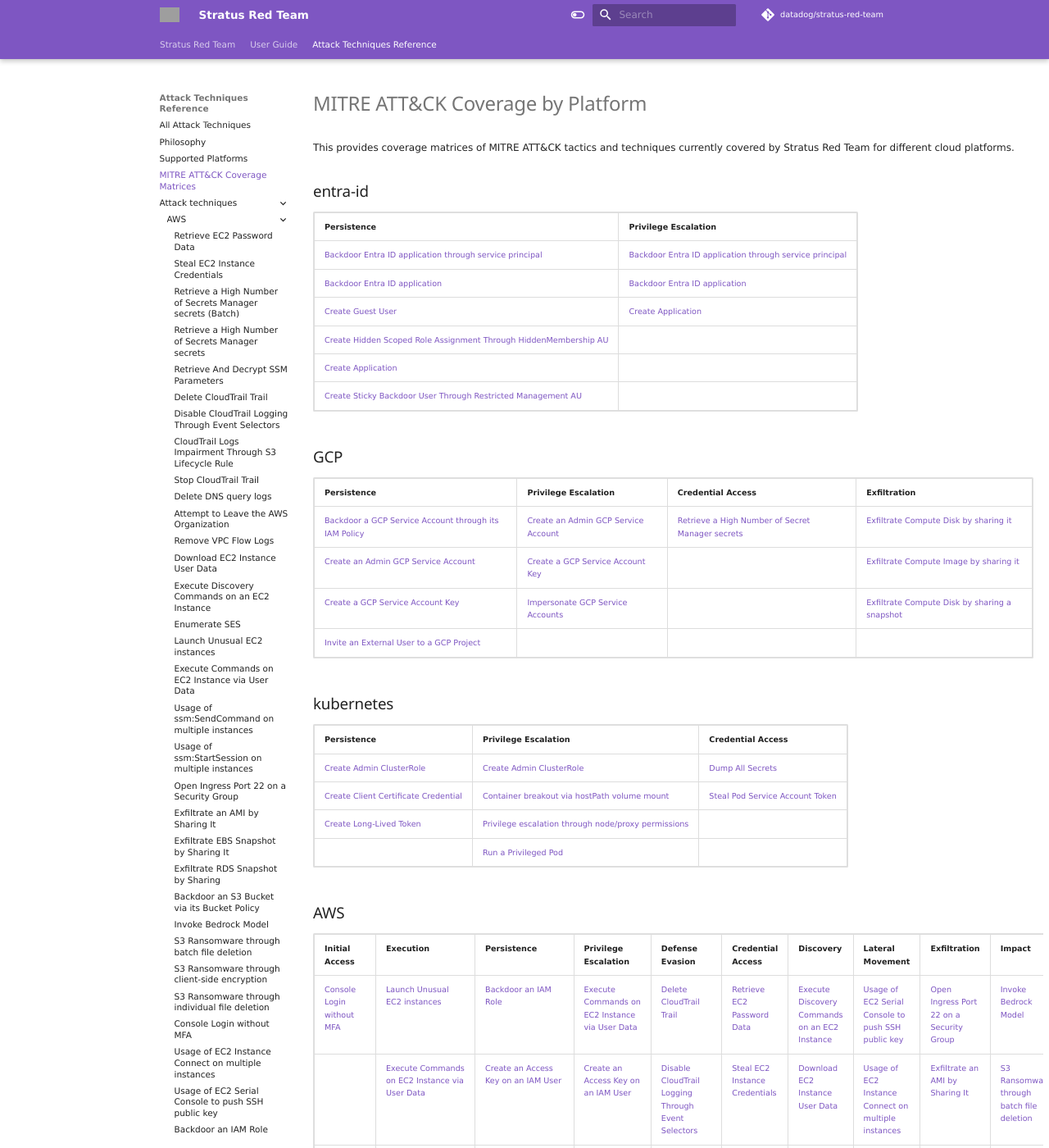
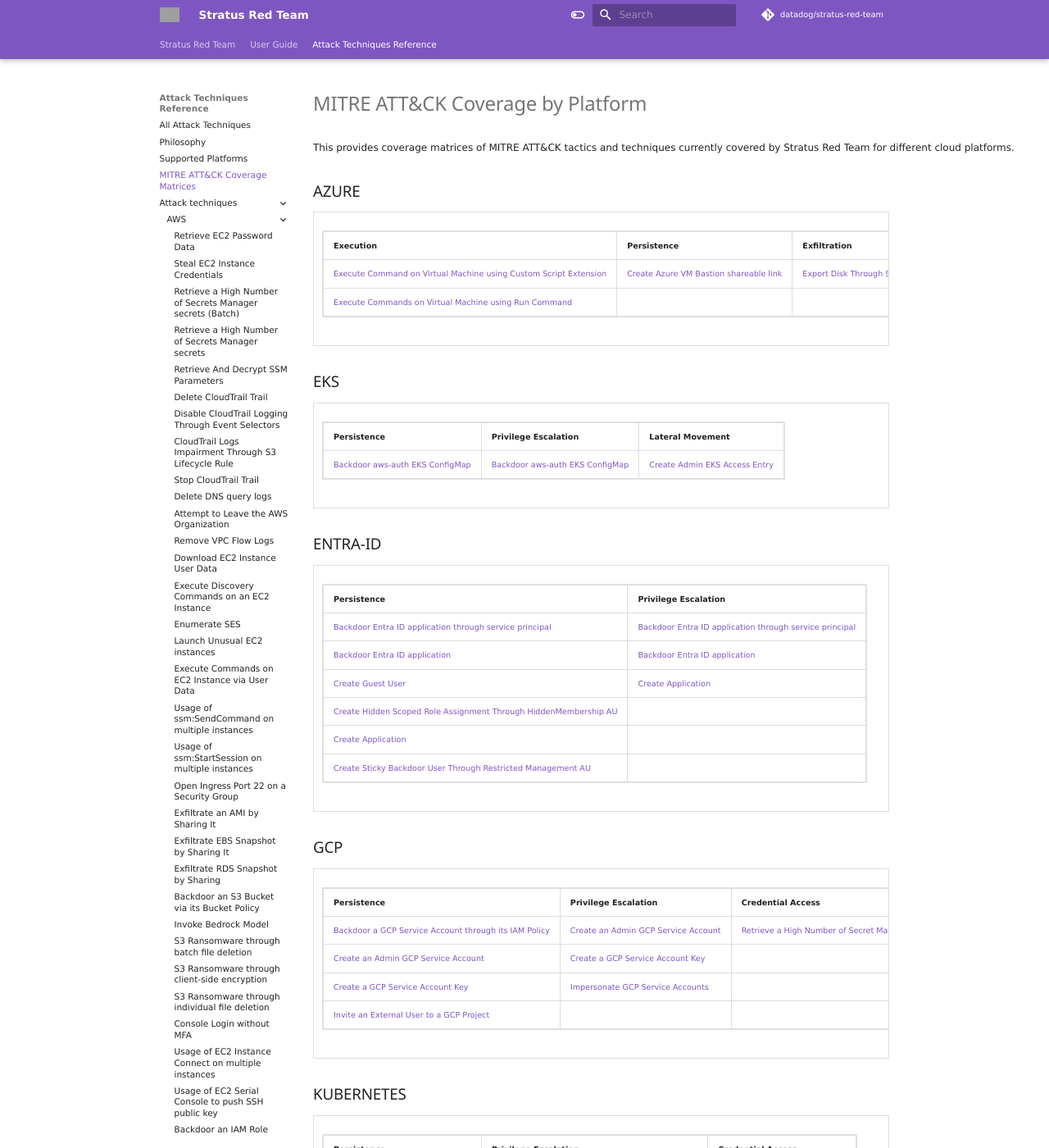
Before and after one commit to DataDog/stratus-red-team, an MkDocs documentation site: the page built from docs/attack-techniques/mitre-attack-coverage-matrices.md, in a window 1280 px wide and 1400 px high. Shown: the whole window at 82% size. Built offline with MkDocs 1.6.1 and Material for MkDocs 9.7.7, drawn with Linux system fonts in a browser that asks for light colours; nearby versions of some CDN libraries; library files that are not in the unit come from our copies; comment, search, counter and statistics services are not loaded; some of the changed text lies outside the part shown; grey boxes are pictures that could not be loaded.

Commit message:
Adds updated mitre-attack-coverage-matrices.md file
Signed-off-by: Anthony Mendonca <17821357+tmendonca28@users.noreply.github.com>

```diff
--- a/docs/attack-techniques/mitre-attack-coverage-matrices.md
+++ b/docs/attack-techniques/mitre-attack-coverage-matrices.md
@@ -1,16 +1,50 @@
 
 <style>
-	table { width: 100%; border-collapse: collapse; margin: 20px 0; font-size: 16px; }
-	th, td { border: 1px solid #ddd; padding: 8px; text-align: center; }
-	.md-sidebar.md-sidebar--secondary { display: none; }
-	.md-content { min-width: 100%; }
+    .table-container {
+        overflow-x: auto; /* Enables horizontal scrolling */
+        max-width: 80%; /* Ensures it doesn't go beyond the page */
+        border: 1px solid #ddd;
+        padding: 10px;
+        margin-bottom: 20px;
+    }
+    table {
+        width: 100%;
+        border-collapse: collapse;
+        margin: 20px 0;
+        font-size: 16px;
+        white-space: nowrap; /* Prevents text wrapping in cells */
+    }
+    th, td {
+        border: 1px solid #ddd;
+        padding: 8px;
+        text-align: center;
+    }
+    .md-sidebar.md-sidebar--secondary { display: none; }
+    .md-content { min-width: 100%; }
 </style>
 
 # MITRE ATT&CK Coverage by Platform
 
 This provides coverage matrices of MITRE ATT&CK tactics and techniques currently covered by Stratus Red Team for different cloud platforms.
-<h2>entra-id</h2>
-<table>
+<h2 style="text-transform: uppercase;">azure</h2>
+<div class="table-container"><table>
+<thead><tr><th>Execution</th><th>Persistence</th><th>Exfiltration</th></tr></thead>
+<tbody>
+<tr><td><a href="../Azure/azure.execution.vm-custom-script-extension">Execute Command on Virtual Machine using Custom Script Extension</a></td><td><a href="../Azure/azure.persistence.create-bastion-shareable-link">Create Azure VM Bastion shareable link</a></td><td><a href="../Azure/azure.exfiltration.disk-export">Export Disk Through SAS URL</a></td></tr>
+<tr><td><a href="../Azure/azure.execution.vm-run-command">Execute Commands on Virtual Machine using Run Command</a></td><td></td><td></td></tr>
+</tbody>
+</table>
+</div>
+<h2 style="text-transform: uppercase;">EKS</h2>
+<div class="table-container"><table>
+<thead><tr><th>Persistence</th><th>Privilege Escalation</th><th>Lateral Movement</th></tr></thead>
+<tbody>
+<tr><td><a href="../EKS/eks.persistence.backdoor-aws-auth-configmap">Backdoor aws-auth EKS ConfigMap</a></td><td><a href="../EKS/eks.persistence.backdoor-aws-auth-configmap">Backdoor aws-auth EKS ConfigMap</a></td><td><a href="../EKS/eks.lateral-movement.create-access-entry">Create Admin EKS Access Entry</a></td></tr>
+</tbody>
+</table>
+</div>
+<h2 style="text-transform: uppercase;">entra-id</h2>
+<div class="table-container"><table>
 <thead><tr><th>Persistence</th><th>Privilege Escalation</th></tr></thead>
 <tbody>
 <tr><td><a href="../Entra ID/entra-id.persistence.backdoor-application-sp">Backdoor Entra ID application through service principal</a></td><td><a href="../Entra ID/entra-id.persistence.backdoor-application-sp">Backdoor Entra ID application through service principal</a></td></tr>
@@ -21,8 +55,9 @@
 <tr><td><a href="../Entra ID/entra-id.persistence.restricted-au">Create Sticky Backdoor User Through Restricted Management AU</a></td><td></td></tr>
 </tbody>
 </table>
-<h2>GCP</h2>
-<table>
+</div>
+<h2 style="text-transform: uppercase;">GCP</h2>
+<div class="table-container"><table>
 <thead><tr><th>Persistence</th><th>Privilege Escalation</th><th>Credential Access</th><th>Exfiltration</th></tr></thead>
 <tbody>
 <tr><td><a href="../GCP/gcp.persistence.backdoor-service-account-policy">Backdoor a GCP Service Account through its IAM Policy</a></td><td><a href="../GCP/gcp.persistence.create-admin-service-account">Create an Admin GCP Service Account</a></td><td><a href="../GCP/gcp.credential-access.secretmanager-retrieve-secrets">Retrieve a High Number of Secret Manager secrets</a></td><td><a href="../GCP/gcp.exfiltration.share-compute-disk">Exfiltrate Compute Disk by sharing it</a></td></tr>
@@ -31,8 +66,9 @@
 <tr><td><a href="../GCP/gcp.persistence.invite-external-user">Invite an External User to a GCP Project</a></td><td></td><td></td><td></td></tr>
 </tbody>
 </table>
-<h2>kubernetes</h2>
-<table>
+</div>
+<h2 style="text-transform: uppercase;">kubernetes</h2>
+<div class="table-container"><table>
 <thead><tr><th>Persistence</th><th>Privilege Escalation</th><th>Credential Access</th></tr></thead>
 <tbody>
 <tr><td><a href="../Kubernetes/k8s.persistence.create-admin-clusterrole">Create Admin ClusterRole</a></td><td><a href="../Kubernetes/k8s.persistence.create-admin-clusterrole">Create Admin ClusterRole</a></td><td><a href="../Kubernetes/k8s.credential-access.dump-secrets">Dump All Secrets</a></td></tr>
@@ -41,8 +77,9 @@
 <tr><td></td><td><a href="../Kubernetes/k8s.privilege-escalation.privileged-pod">Run a Privileged Pod</a></td><td></td></tr>
 </tbody>
 </table>
-<h2>AWS</h2>
-<table>
+</div>
+<h2 style="text-transform: uppercase;">AWS</h2>
+<div class="table-container"><table>
 <thead><tr><th>Initial Access</th><th>Execution</th><th>Persistence</th><th>Privilege Escalation</th><th>Defense Evasion</th><th>Credential Access</th><th>Discovery</th><th>Lateral Movement</th><th>Exfiltration</th><th>Impact</th></tr></thead>
 <tbody>
 <tr><td><a href="../AWS/aws.initial-access.console-login-without-mfa">Console Login without MFA</a></td><td><a href="../AWS/aws.execution.ec2-launch-unusual-instances">Launch Unusual EC2 instances</a></td><td><a href="../AWS/aws.persistence.iam-backdoor-role">Backdoor an IAM Role</a></td><td><a href="../AWS/aws.execution.ec2-user-data">Execute Commands on EC2 Instance via User Data</a></td><td><a href="../AWS/aws.defense-evasion.cloudtrail-delete">Delete CloudTrail Trail</a></td><td><a href="../AWS/aws.credential-access.ec2-get-password-data">Retrieve EC2 Password Data</a></td><td><a href="../AWS/aws.discovery.ec2-enumerate-from-instance">Execute Discovery Commands on an EC2 Instance</a></td><td><a href="../AWS/aws.lateral-movement.ec2-serial-console-send-ssh-public-key">Usage of EC2 Serial Console to push SSH public key</a></td><td><a href="../AWS/aws.exfiltration.ec2-security-group-open-port-22-ingress">Open Ingress Port 22 on a Security Group</a></td><td><a href="../AWS/aws.impact.bedrock-invoke-model">Invoke Bedrock Model</a></td></tr>
@@ -57,21 +94,4 @@
 <tr><td></td><td></td><td><a href="../AWS/aws.persistence.sts-federation-token">Generate temporary AWS credentials using GetFederationToken</a></td><td></td><td></td><td></td><td></td><td></td><td></td><td></td></tr>
 </tbody>
 </table>
-<h2>azure</h2>
-<table>
-<thead><tr><th>Execution</th><th>Persistence</th><th>Exfiltration</th></tr></thead>
-<tbody>
-<tr><td><a href="../Azure/azure.execution.vm-custom-script-extension">Execute Command on Virtual Machine using Custom Script Extension</a></td><td><a href="../Azure/azure.persistence.create-bastion-shareable-link">Create Azure VM Bastion shareable link</a></td><td><a href="../Azure/azure.exfiltration.disk-export">Export Disk Through SAS URL</a></td></tr>
-<tr><td><a href="../Azure/azure.execution.vm-run-command">Execute Commands on Virtual Machine using Run Command</a></td><td></td><td></td></tr>
-</tbody>
-</table>
-<h2>EKS</h2>
-<table>
-<thead><tr><th>Persistence</th><th>Privilege Escalation</th><th>Lateral Movement</th></tr></thead>
-<tbody>
-<tr><td><a href="../EKS/eks.persistence.backdoor-aws-auth-configmap">Backdoor aws-auth EKS ConfigMap</a></td><td><a href="../EKS/eks.persistence.backdoor-aws-auth-configmap">Backdoor aws-auth EKS ConfigMap</a></td><td><a href="../EKS/eks.lateral-movement.create-access-entry">Create Admin EKS Access Entry</a></td></tr>
-</tbody>
-</table>
-
-</body>
-</html>
+</div>
```
